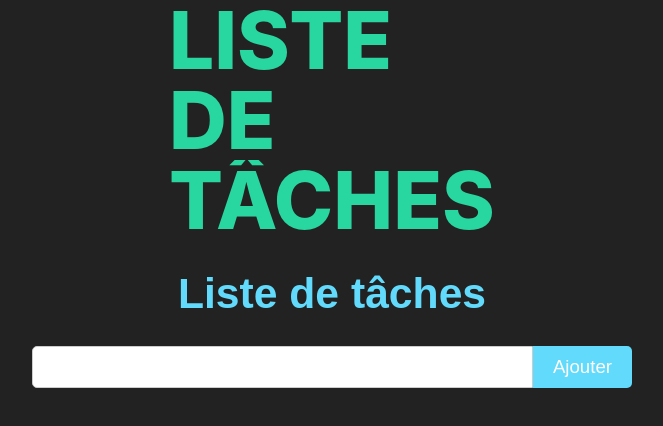
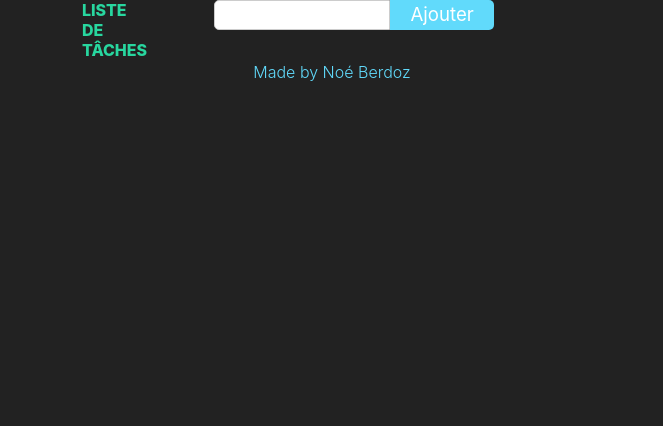
Before and after one commit to NoeBerdoz/react-todolist-pwa, a React (Create React App) app: page / in a window 1280 px wide. Shown: the top 426 px of the page, without its empty margins (308-971 px from the left). Built offline with nearby package versions, Linux system fonts and the light colour scheme; a web font is replaced by a local one.

Commit message:
Added animations

```diff
--- a/package.json
+++ b/package.json
@@ -8,11 +8,15 @@
     "@testing-library/user-event": "^7.2.1",
     "lodash-es": "^4.17.15",
     "lodash-move": "^1.1.1",
+    "mdbreact": "^4.27.0",
     "react": "^16.13.1",
+    "react-beautiful-dnd": "^13.0.0",
     "react-dom": "^16.13.1",
+    "react-flip-move": "^3.0.4",
     "react-scripts": "3.4.3",
     "react-spring": "^8.0.27",
     "react-use-gesture": "^7.0.16",
+    "styled-components": "^5.2.1",
     "uuid": "^8.3.1"
   },
   "scripts": {
--- a/src/App.css
+++ b/src/App.css
@@ -53,20 +53,3 @@ body {
   user-select: none;
   cursor: default;
 }
-
-.transitions-item {
-  overflow: hidden;
-  width: 100%;
-  color: white;
-  display: flex;
-  justify-content: flex-start;
-  align-items: center;
-  font-size: 5em;
-  font-weight: 800;
-  text-transform: uppercase;
-  will-change: transform, opacity, height;
-  white-space: nowrap;
-  cursor: pointer;
-  line-height: 80px;
-  text-align: center;
-}
--- a/src/App.js
+++ b/src/App.js
@@ -3,24 +3,17 @@ import './App.css';
 import './css/TaskList.css'
 import NewTaskForm from "./components/NewTaskForm";
 import TaskList from "./components/TaskList";
-import {useSpring, animated, useTransition} from "react-spring";
+import {animated, useTransition} from "react-spring";
+import {MDBCol, MDBContainer, MDBRow} from "mdbreact";
 
 function App() {
-
-    const props = useSpring({
-        to: async (next, cancel) => {
-            await next({opacity: 1, color: '#ffffee'})
-            await next({opacity: 1, color: '#61dafb'})
-        },
-        from: {opacity: 0, color: 'black'}
-    })
 
     const ref = useRef([])
     const [items, set] = useState([])
     const transitions = useTransition(items, null, {
         from: { opacity: 0, height: 0, innerHeight: 0, transform: 'perspective(600px) rotateX(0deg)', color: '#8fa5b6' },
         enter: [
-            { opacity: 1, height: 80, innerHeight: 80 },
+            { opacity: 1, height: 20, innerHeight: 20 },
             { transform: 'perspective(600px) rotateX(180deg)', color: '#28d79f' },
             { transform: 'perspective(600px) rotateX(0deg)' },
         ],
@@ -41,17 +34,27 @@ function App() {
 
   return (
       <div className="container">
-        <div>
-            {transitions.map(({ item, props: { innerHeight, ...rest }, key }) => (
-            <animated.div className="transitions-item" key={key} style={rest} onClick={reset}>
-                <animated.div style={{ overflow: 'hidden', height: innerHeight }}>{item}</animated.div>
-            </animated.div>
-              ))}
-        </div>
-        <animated.div style={props}><h1 className="title">Liste de tâches</h1></animated.div>
-        <NewTaskForm/>
-        <TaskList/>
+          <MDBContainer>
+              <MDBRow>
+                  <MDBCol size="3">
+                      {transitions.map(({ item, props: { innerHeight, ...rest }, key }) => (
+                          <animated.div className="transitions-item" key={key} style={rest} onClick={reset}>
+                              <animated.div style={{ overflow: 'hidden', height: innerHeight }}>{item}</animated.div>
+                          </animated.div>
+                      ))}
+                  </MDBCol>
+                  <MDBCol size="7">
+                    <NewTaskForm/>
+                  </MDBCol>
+              </MDBRow>
+              <MDBRow>
+                  <TaskList/>
+              </MDBRow>
+              <p>Made by Noé Berdoz</p>
+          </MDBContainer>
+
       </div>
+
   );
 }
 
--- a/src/components/NewTaskForm.js
+++ b/src/components/NewTaskForm.js
@@ -1,5 +1,6 @@
 import React, { useState } from "react";
 import { useTasks } from "../services/TaskProvider";
+import {useSpring, animated} from "react-spring";
 
 export default function NewTaskForm() {
 
@@ -14,10 +15,26 @@ export default function NewTaskForm() {
         setTask('')
     }
 
+    const formAnimation = useSpring({
+        transform: 'translateX(0%)',
+        from: {
+            transform: 'translateY(-100%)'
+        }
+    })
+
+    const buttonAnimation = useSpring({
+        transform: 'translateX(0%)',
+        from: {
+            transform: 'translateX(50%)'
+        }
+    })
+
+
+
     return (
         <form onSubmit={submit}>
-            <input type="text" value={task} onChange={e => setTask(e.target.value)} required />
-            <button>Ajouter</button>
+            <animated.input style={formAnimation} type="text" value={task} onChange={e => setTask(e.target.value)} required />
+            <animated.button style={buttonAnimation}>Ajouter</animated.button>
         </form>
     )
 
--- a/src/components/Task.js
+++ b/src/components/Task.js
@@ -1,6 +1,6 @@
 import React from "react";
 import { useTasks } from "../services/TaskProvider";
-
+import {useSpring, animated} from "react-spring";
 
 export default function Task(taskProps) {
 
@@ -8,6 +8,13 @@ export default function Task(taskProps) {
     const { removeTask } = useTasks()
 
     const checkTask = e => setStatusTask(taskProps.id, e.target.checked)
+
+    const buttonXAnimation = useSpring({
+        transform: 'opacity: 1',
+        from: {
+            transform: 'opacity: 0'
+        }
+    })
 
     return(
         <tr>
@@ -17,7 +24,7 @@ export default function Task(taskProps) {
             <td>
                 <span className={ taskProps.complete ? 'task-done' : ''}>{ taskProps.task }</span>
             </td>
-            <td><button onClick={() => removeTask(taskProps)}>X</button></td>
+            <td><animated.button style={buttonXAnimation} onClick={() => removeTask(taskProps)}>X</animated.button></td>
         </tr>
     )
 
--- a/src/css/TaskList.css
+++ b/src/css/TaskList.css
@@ -75,13 +75,13 @@ tr:nth-child(even) {
     display: flex;
     justify-content: flex-start;
     align-items: center;
-    font-size: 5em;
+    font-size: 1em;
     font-weight: 800;
     text-transform: uppercase;
     will-change: transform, opacity, height;
     white-space: nowrap;
     cursor: pointer;
-    line-height: 80px;
+    line-height: 20px;
     text-align: center !important;
 }
 
--- a/src/index.js
+++ b/src/index.js
@@ -1,5 +1,8 @@
 import React from 'react';
 import ReactDOM from 'react-dom';
+import '@fortawesome/fontawesome-free/css/all.min.css';
+import 'bootstrap-css-only/css/bootstrap.min.css';
+import 'mdbreact/dist/css/mdb.css';
 import './index.css';
 import TaskProvider from "./services/TaskProvider";
 import * as serviceWorker from './serviceWorker';
```
Also changed, not shown: src/components/TaskList.js (+7 -8 lines), src/components/TaskListTentaFailedDraggableList.js (added, +69 -0 lines), 1 other file (tests, documents, lock files or other folders).
